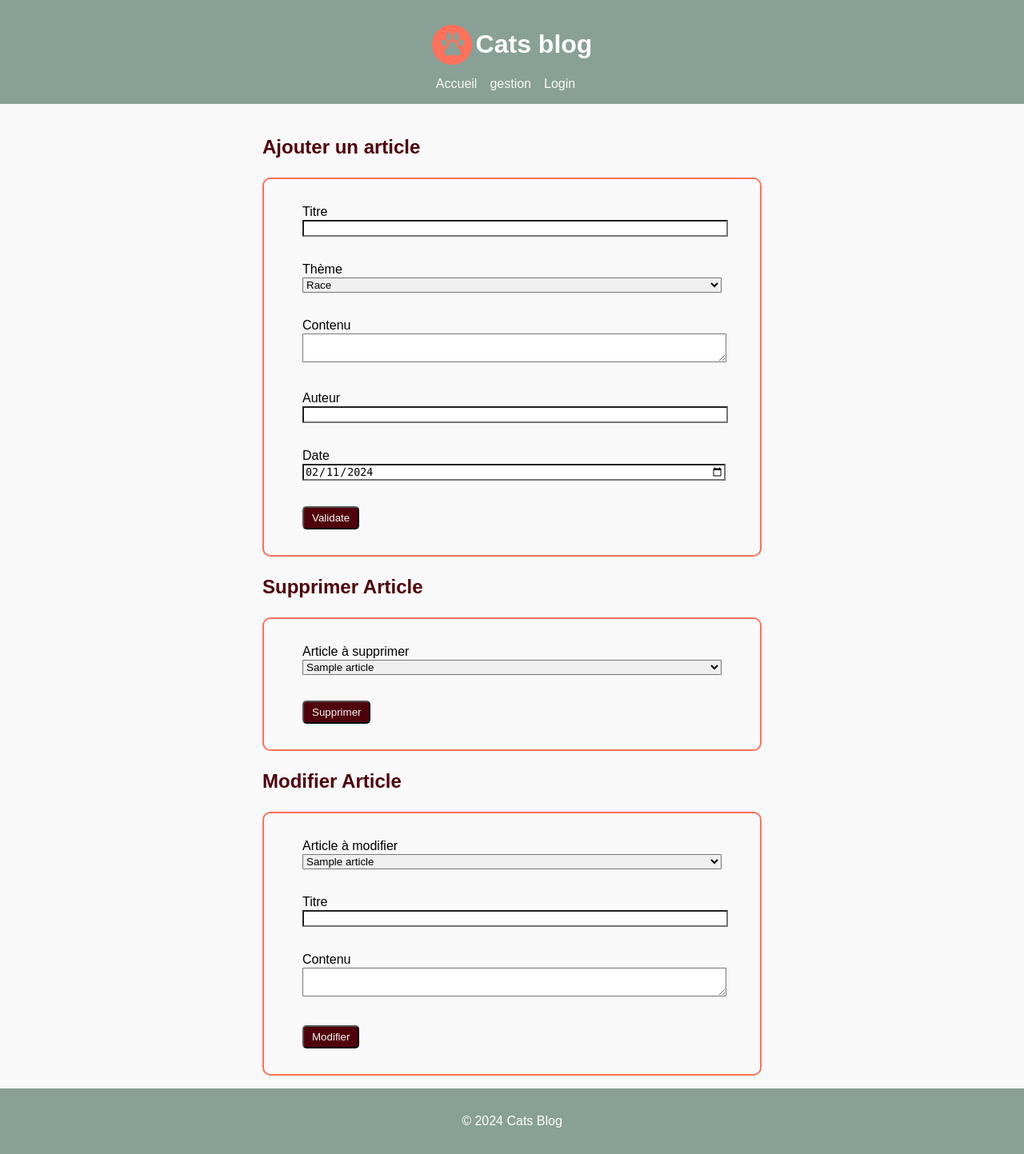
After one commit to mab1o/Cats-blog, a Flask app: page /gestion in a window 1280 px wide. The commit adds this page. Shown: the whole page at 80% size. Run offline with Flask 3, Linux system fonts and the light colour scheme; tables that the repository leaves empty hold one stand-in row (values such as "Sample post").

Commit message:
Operations CRD work

```diff
--- a/app/forms.py
+++ b/app/forms.py
@@ -23,3 +23,13 @@ class ArticleForm(FlaskForm):
     timestamp = DateField('Date', format='%Y-%m-%d', default=datetime.now())
     author_id = StringField('Auteur', validators=[DataRequired()])
     submit = SubmitField('Validate')
+
+class DeleteArticleForm(FlaskForm):
+    article = SelectField('Article à supprimer', coerce=int)
+    submit = SubmitField('Supprimer')
+
+class UpdateArticleForm(FlaskForm):
+    article = SelectField('Article à modifier', coerce=int)
+    title = StringField('Titre', validators=[DataRequired()])
+    body = TextAreaField('Contenu', validators=[DataRequired()])
+    submit = SubmitField('Modifier')
--- a/app/routes.py
+++ b/app/routes.py
@@ -2,7 +2,7 @@ from flask import render_template, redirect, url_for, flash
 from flask_login import current_user, login_user, logout_user, login_required
 from app import app, db
 from app.models import User, Article
-from app.forms import LoginForm, RegistrationForm, ArticleForm
+from app.forms import LoginForm, RegistrationForm, ArticleForm, DeleteArticleForm, UpdateArticleForm
 
 @app.route('/')
 @app.route('/index')
@@ -44,8 +44,10 @@ def register():
         return redirect(url_for('login'))
     return render_template('register.html', title='Register', form=form)
 
-@app.route('/admin', methods=['GET', 'POST'])
+@app.route('/gestion', methods=['GET', 'POST'])
 def add_article():
+
+    # add article
     add_article = ArticleForm()
     if add_article.validate_on_submit():
         article = Article(title=add_article.title.data,
@@ -57,7 +59,35 @@ def add_article():
         db.session.commit()
         flash('Article ajouté avec succès!', 'success')
         return redirect(url_for('index'))
-    return render_template('admin.html', title='Ajouter un article', add_article=add_article)
+
+    # delete article
+    del_article = DeleteArticleForm()
+    del_article.article.choices = [(article.id, article.title) for article in Article.query.all()]
+    if del_article.validate_on_submit():
+        article_id = del_article.article.data
+        article = Article.query.get(article_id)
+        db.session.delete(article)
+        db.session.commit()
+        flash('Article supprimé avec succès!', 'success')
+        return redirect(url_for('index'))
+
+    # modifier article
+    mod_article = UpdateArticleForm()
+    mod_article.article.choices = [(article.id, article.title) for article in Article.query.all()]
+    if mod_article.validate_on_submit():
+        article_id = mod_article.article.data
+        article = Article.query.get(article_id)
+        article.title = mod_article.title.data
+        article.body = mod_article.body.data
+        db.session.add(article)
+        db.session.commit()
+        flash('Article modifié avec succès!', 'success')
+        return redirect(url_for('index'))
+
+    return render_template('gestion.html', title='Admin',
+                           add_article=add_article,
+                           del_article=del_article,
+                           mod_article=mod_article)
 
 @app.route('/article/<int:id>')
 def article(id):
--- a/app/static/style.css
+++ b/app/static/style.css
@@ -84,3 +84,40 @@ form {
 .ref__line__link:focus, .ref__line__link:active{
     color: #4F000B;
 }
+
+/* styles gestion.html */
+
+.gestion {
+    width: 50%;
+    margin:auto;
+}
+
+.gestion__title {
+    margin: 1em auto;
+}
+
+.ad-form {
+    padding: 1em 3em;
+    border-radius: 10px;
+    border: solid #FF715B 2px;
+    display: flex;
+    flex-direction: column;
+}
+
+.ad-form__element {
+    width: 100%;
+    border-radius: 1px;
+    margin-top: 1px;
+}
+
+.ad-form__element:focus {
+    background-color: #88A096;
+}
+
+.ad-form__btn{
+    margin: auto;
+    color: #f9f9f9;
+    background-color: #4F000B;
+    border-radius: 5px;
+    padding: 5px  10px;
+}
--- a/app/templates/base.html
+++ b/app/templates/base.html
@@ -16,12 +16,12 @@
     <nav>
         <ul class="ref">
           <li class="ref__line"><a href="{{ url_for('index') }}" class="ref__line__link">Accueil</a></li>
-            <!-- Ajoutez d'autres liens de navigation selon vos besoins -->
-            {% if current_user.is_authenticated %}
+          <li class="ref__line"><a href="gestion" class="ref__line__link">gestion</a></li>
+          {% if current_user.is_authenticated %}
             <li class="ref__line"><a href="{{ url_for('logout') }}" class="ref__line__link">Logout</a></li>
-            {% else %}
+          {% else %}
             <li class="ref__line"><a href="{{ url_for('login') }}" class="ref__line__link">Login</a></li>
-            {% endif %}
+          {% endif %}
         </ul>
     </nav>
   </header>
--- /dev/null
+++ b/app/templates/gestion.html
@@ -0,0 +1,32 @@
+{% extends "base.html" %}
+
+{% block content %}
+  <div class="gestion">
+    <h2 class="gestion__title">Ajouter un article</h2>
+    <form method="POST" class="ad-form">
+      {{ add_article.hidden_tag() }}
+      <p>{{ add_article.title.label }}<br>{{ add_article.title(class="ad-form__element") }}</p>
+      <p>{{ add_article.theme.label }}<br>{{ add_article.theme(class="ad-form__element") }}</p>
+      <p>{{ add_article.body.label }}<br>{{ add_article.body(class="ad-form__element") }}</p>
+      <p>{{ add_article.author_id.label }}<br>{{ add_article.author_id(class="ad-form__element") }}</p>
+      <p>{{ add_article.timestamp.label }}<br>{{ add_article.timestamp(class="ad-form__element") }}</p>
+      <p>{{ add_article.submit(class="ad-form__btn") }}</p>
+    </form>
+
+    <h2 class="gestion__title">Supprimer Article</h2>
+    <form method="POST" class="ad-form">
+      {{ del_article.hidden_tag() }}
+      <p>{{ del_article.article.label }}<br>{{ del_article.article(class="ad-form__element")}}</p>
+      <p>{{ del_article.submit(class="ad-form__btn") }}</p>
+    </form>
+
+    <h2 class="gestion__title">Modifier Article</h2>
+    <form method="POST" class="ad-form">
+      {{ mod_article.hidden_tag() }}
+      <p>{{ mod_article.article.label }}<br>{{ mod_article.article(class="ad-form__element") }}</p>
+      <p>{{ mod_article.title.label }}<br>{{ mod_article.title(class="ad-form__element") }}</p>
+      <p>{{ mod_article.body.label }}<br>{{ mod_article.body(class="ad-form__element") }}</p>
+      <p>{{ mod_article.submit(class="ad-form__btn") }}</p>
+    </form>
+  </div>
+{% endblock %}
```
Also changed, not shown: app/templates/admin.html (deleted, +0 -14 lines), ReadMe.md, app.db.
